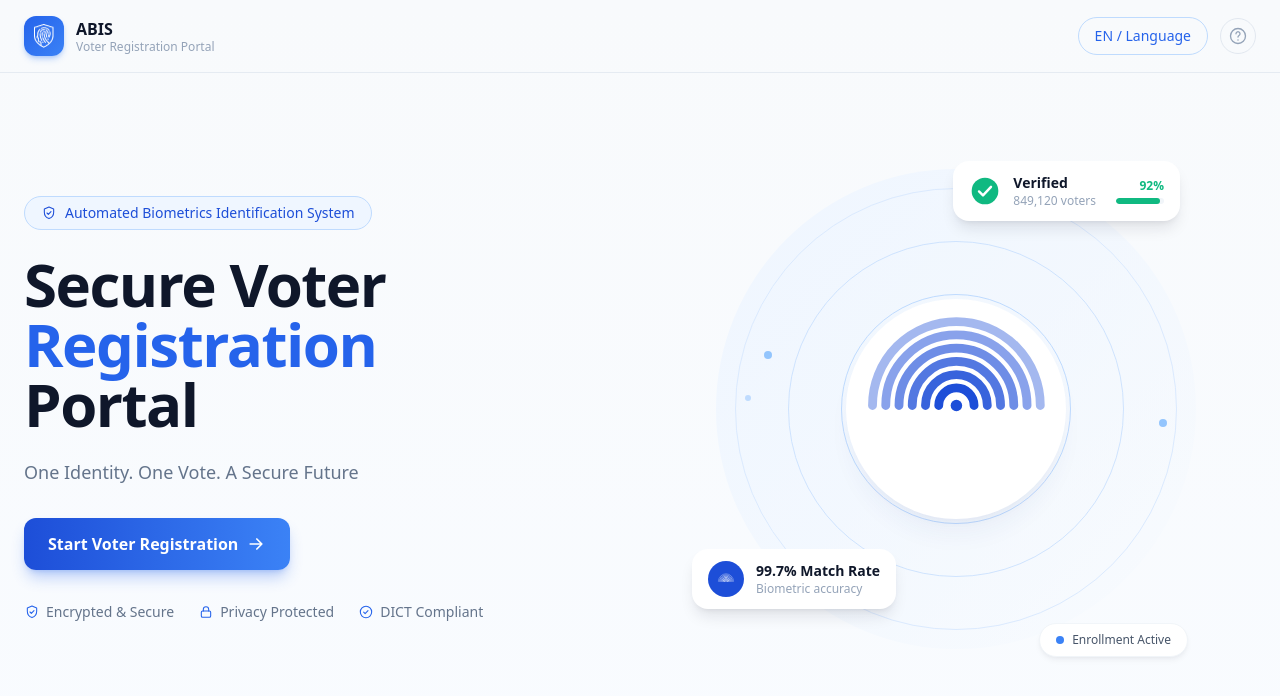
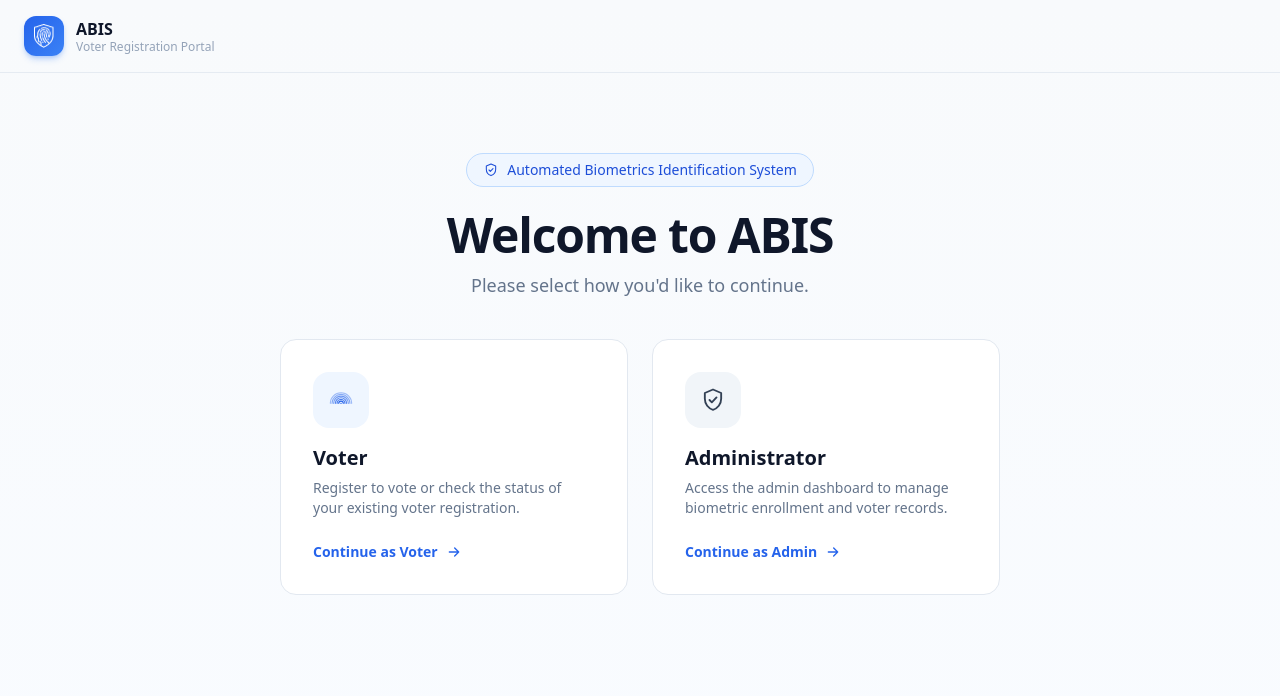
Before and after one commit to ka-nin/abis, a React (Vite) app in the folder abis-client/: page / in a window 1280 px wide. Shown: the top 696 px of the page. Built offline with nearby package versions, Linux system fonts and the light colour scheme.

Commit message:
update user frontend

```diff
--- a/abis-client/src/App.jsx
+++ b/abis-client/src/App.jsx
@@ -1,17 +1,57 @@
 import { useState } from 'react'
+import RoleSelect from './pages/RoleSelect'
 import UserLanding from './pages/user/UserLanding'
 import SelfRegistration from './pages/user/SelfRegistration'
+import { ArrowLeftIcon } from './components/icons'
+import BrandLockup from './components/BrandLockup'
+
+function AdminPlaceholder({ onBack }) {
+  return (
+    <div className="flex min-h-screen flex-col bg-gradient-to-b from-slate-50 to-blue-50/40">
+      <header className="border-b border-slate-200/80">
+        <div className="mx-auto flex max-w-7xl items-center px-6 py-4">
+          <BrandLockup />
+        </div>
+      </header>
+      <main className="mx-auto flex max-w-md flex-1 flex-col items-center justify-center px-6 text-center">
+        <h1 className="text-2xl font-bold text-slate-900">Admin Portal</h1>
+        <p className="mt-2 text-sm text-slate-500">
+          The admin login screen hasn't been built yet.
+        </p>
+        <button
+          type="button"
+          onClick={onBack}
+          className="mt-6 inline-flex items-center gap-2 rounded-xl border border-slate-200 bg-white px-5 py-3 text-sm font-semibold text-slate-700 transition-colors hover:bg-slate-50"
+        >
+          <ArrowLeftIcon className="h-4 w-4" />
+          Back
+        </button>
+      </main>
+    </div>
+  )
+}
 
 function App() {
-  const [step, setStep] = useState('landing')
+  const [step, setStep] = useState('role')
+
+  if (step === 'admin') {
+    return <AdminPlaceholder onBack={() => setStep('role')} />
+  }
 
   if (step === 'register') {
-    return (
-      <SelfRegistration onBack={() => setStep('landing')} />
-    )
+    return <SelfRegistration onBack={() => setStep('landing')} />
   }
 
-  return <UserLanding onStart={() => setStep('register')} />
+  if (step === 'landing') {
+    return <UserLanding onStart={() => setStep('register')} />
+  }
+
+  return (
+    <RoleSelect
+      onSelectUser={() => setStep('landing')}
+      onSelectAdmin={() => setStep('admin')}
+    />
+  )
 }
 
 export default App
--- /dev/null
+++ b/abis-client/src/pages/RoleSelect.jsx
@@ -0,0 +1,76 @@
+import {
+  FingerprintMark,
+  ShieldCheckIcon,
+  ArrowRightIcon,
+} from '../components/icons'
+import BrandLockup from '../components/BrandLockup'
+
+function RoleCard({ icon, iconBg, iconColor, title, description, actionLabel, onClick }) {
+  const Icon = icon
+  return (
+    <button
+      type="button"
+      onClick={onClick}
+      className="group flex flex-col items-start gap-4 rounded-2xl border border-slate-200 bg-white p-8 text-left transition-all hover:-translate-y-1 hover:border-blue-300 hover:shadow-xl hover:shadow-blue-900/10"
+    >
+      <span className={`flex h-14 w-14 items-center justify-center rounded-2xl ${iconBg}`}>
+        <Icon className={`h-7 w-7 ${iconColor}`} />
+      </span>
+      <div>
+        <h2 className="text-xl font-bold text-slate-900">{title}</h2>
+        <p className="mt-1.5 text-sm text-slate-500">{description}</p>
+      </div>
+      <span className="mt-2 inline-flex items-center gap-2 text-sm font-semibold text-blue-600">
+        {actionLabel}
+        <ArrowRightIcon className="h-4 w-4 transition-transform group-hover:translate-x-1" />
+      </span>
+    </button>
+  )
+}
+
+export default function RoleSelect({ onSelectUser, onSelectAdmin }) {
+  return (
+    <div className="min-h-screen bg-gradient-to-b from-slate-50 to-blue-50/40">
+      <header className="border-b border-slate-200/80">
+        <div className="mx-auto flex max-w-7xl items-center px-6 py-4">
+          <BrandLockup />
+        </div>
+      </header>
+
+      <main className="mx-auto flex max-w-3xl flex-col items-center px-6 py-20 text-center">
+        <span className="inline-flex items-center gap-2 rounded-full border border-blue-200 bg-blue-50 px-4 py-1.5 text-sm font-medium text-blue-700">
+          <ShieldCheckIcon className="h-4 w-4" />
+          Automated Biometrics Identification System
+        </span>
+
+        <h1 className="mt-6 text-4xl font-extrabold tracking-tight text-slate-900 sm:text-5xl">
+          Welcome to ABIS
+        </h1>
+        <p className="mt-3 text-lg text-slate-500">
+          Please select how you'd like to continue.
+        </p>
+
+        <div className="mt-10 grid w-full grid-cols-1 gap-6 sm:grid-cols-2">
+          <RoleCard
+            icon={FingerprintMark}
+            iconBg="bg-blue-50"
+            iconColor="text-blue-600"
+            title="Voter"
+            description="Register to vote or check the status of your existing voter registration."
+            actionLabel="Continue as Voter"
+            onClick={onSelectUser}
+          />
+          <RoleCard
+            icon={ShieldCheckIcon}
+            iconBg="bg-slate-100"
+            iconColor="text-slate-700"
+            title="Administrator"
+            description="Access the admin dashboard to manage biometric enrollment and voter records."
+            actionLabel="Continue as Admin"
+            onClick={onSelectAdmin}
+          />
+        </div>
+      </main>
+    </div>
+  )
+}
--- a/abis-client/src/pages/user/UserLanding.jsx
+++ b/abis-client/src/pages/user/UserLanding.jsx
@@ -8,6 +8,7 @@ import {
   CheckCircleIcon,
 } from '../../components/icons'
 import BrandLockup from '../../components/BrandLockup'
+import scanGroup from '../../assets/Group.png'
 
 function TrustItem({ icon, label }) {
   return (
@@ -36,7 +37,7 @@ function ScanIllustration() {
 
       {/* center card with fingerprint */}
       <div className="relative flex h-[46%] w-[46%] items-center justify-center rounded-full bg-white shadow-xl shadow-blue-900/5">
-        <FingerprintMark className="h-[500px] w-[500px] text-blue-700 translate-y-[-30px]" />
+        <img src={scanGroup} alt="" className="h-[92%] w-[92%] object-contain" />
       </div>
 
       {/* Verified card */}
```
Also changed, not shown: abis-client/src/assets/Group.png (added).
